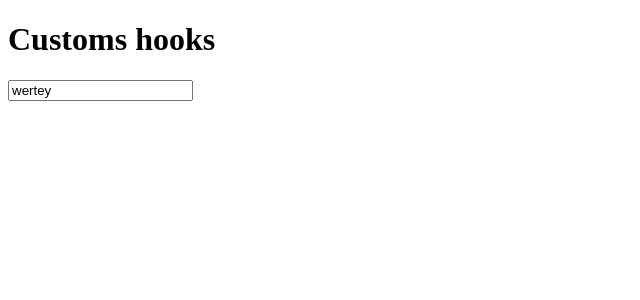
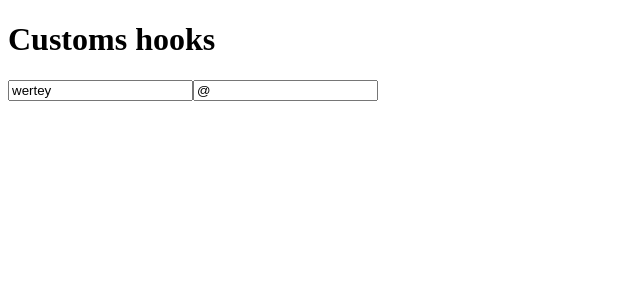
Before and after one commit to dzmitry-viartseika/custom-hook-react-ts, a React (Create React App) app: page / in a window 1280 px wide. Shown: the top 300 px of the page, without its empty margins (0-640 px from the left). Built offline with nearby package versions, Linux system fonts and the light colour scheme; the HTML template or start-up script is replaced by a standard one.

Commit message:
add new hook useInput

```diff
--- a/src/App.tsx
+++ b/src/App.tsx
@@ -1,15 +1,19 @@
 import { useInput } from "./hooks/useInput";
 
 function App(): JSX.Element {
-
-  const name = useInput('wertey');
-    console.log('name', name)
+  const maxLen = (value: string): boolean => {
+      return value.length <= 10;
+  }
+  const checkAt = (value: string) => !value.includes('@', 1);
+  const name = useInput('wertey', maxLen);
+  const email = useInput('@', checkAt);
 
   return (
     <div className={'App'}>
         <h1>Customs hooks</h1>
         {/*// or {...value} {...onChange}*/}
         <input type="text" placeholder={`Name`} value={name.value} onChange={name.onChange}/>
+        <input type="text" placeholder={`Email`} value={email.value} onChange={email.onChange}/>
     </div>
   );
 }
--- a/src/hooks/useInput.ts
+++ b/src/hooks/useInput.ts
@@ -7,13 +7,22 @@ interface IUseInput {
     onChange: (event: any) => void;
 }
 
-export const useInput = (initialValue: string): IUseInput => {
+type Validator = (value: string) => boolean;
+
+export const useInput = (initialValue: string, validator: Validator): IUseInput => {
 
     const [value, setValue] = useState<string>(initialValue);
 
     const onChange = (event: ChangeEvent<HTMLInputElement>): void => {
+        let isEditable = true;
         const { target: { value } } = event;
-        setValue(value);
+
+        if (typeof validator === 'function') {
+            isEditable = validator(value);
+        }
+        if (isEditable) {
+            setValue(value);
+        }
     }
 
     return {
```
